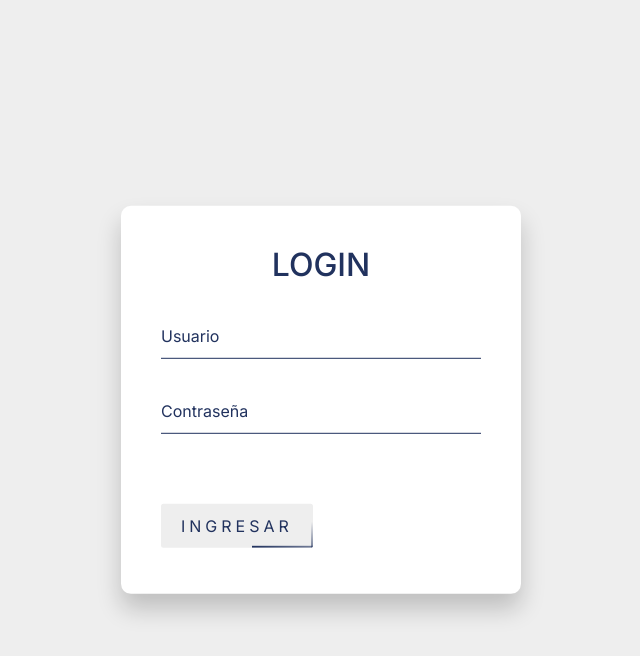
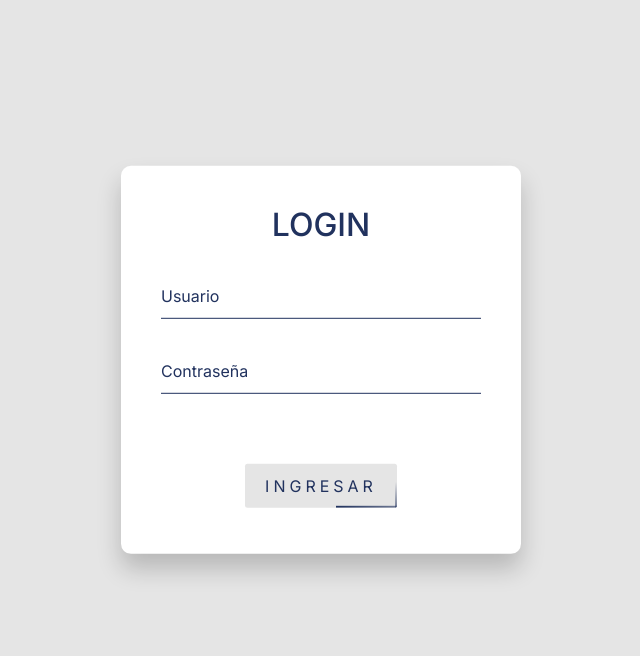
Before and after one commit to facugirardi/Peaje, a Django app: page /login/ in a window 1280 px wide. Shown: the top 656 px of the page, without its empty margins (319-959 px from the left). Run offline with Django 4.2, Linux system fonts and the light colour scheme; some libraries are stand-ins or nearby versions.

Commit message:
cambios login

```diff
--- a/peaje/peajeApp/static/css/style.css
+++ b/peaje/peajeApp/static/css/style.css
@@ -71,13 +71,12 @@ button:hover span:nth-child(4) {
   top: 0;
 }
 
-
 body {
   line-height: 1.7;
-  color: #818181;
   font-weight: 300;
   font-size: 15px;
-  background: #EEEEEE; }
+  background: #E5E5E5
+  ; }
 
 ::-moz-selection {
   background: #000;
--- a/peaje/peajeApp/static/css/style_login.css
+++ b/peaje/peajeApp/static/css/style_login.css
@@ -5,11 +5,11 @@ body{
     margin: 0;
     padding: 0;
     font-family: "Inter", -apple-system, BlinkMacSystemFont, "Segoe UI", Roboto, "Helvetica Neue", Arial, sans-serif, "Apple Color Emoji", "Segoe UI Emoji", "Segoe UI Symbol", "Noto Color Emoji" !important;
-    background: #EEEEEE;
+    background: #E5E5E5;
 }
 .login-box{
     position: absolute;
-    top: 50%;
+    top: 45%;
     left: 50%;
     width: 400px;
     padding: 40px;
@@ -28,6 +28,12 @@ body{
 .login-box .user-box{
     position: relative;
 }
+
+
+.login-box .center-button {
+    text-align: center;
+}
+
 .login-box .user-box input{
     width: 100%;
     padding: 10px 0;
@@ -60,7 +66,7 @@ body{
     position: relative;
     display: inline-block;
     padding: 10px 20px;
-    background-color: #EEEEEE;
+    background-color: #E5E5E5;
     color: #21325E;
     font-size: 16px;
     text-decoration: none;
@@ -71,8 +77,6 @@ body{
     letter-spacing: 4px;
     border-radius: 2.5px;
 }
-
-
 
 .login-box a:hover{
     background: #21325E;
--- a/peaje/peajeApp/templates/login.html
+++ b/peaje/peajeApp/templates/login.html
@@ -22,13 +22,12 @@
           <input type="password" name="" required="">
           <label>Contraseña</label>
       </div>
-      <a href="{% url 'index' %}">
-          <span></span>
-          <span></span>
-          <span></span>
-          <span></span>
+      <div class="center-button">
+      <a href="{% url 'operador' %}">
+          <span></span><span></span><span></span><span></span>
           Ingresar
       </a>
+      </div>
   </form>
 </div>
 
```
Also changed, not shown: peaje/peajeApp/static/css/style_op.css (+4 -4 lines).
